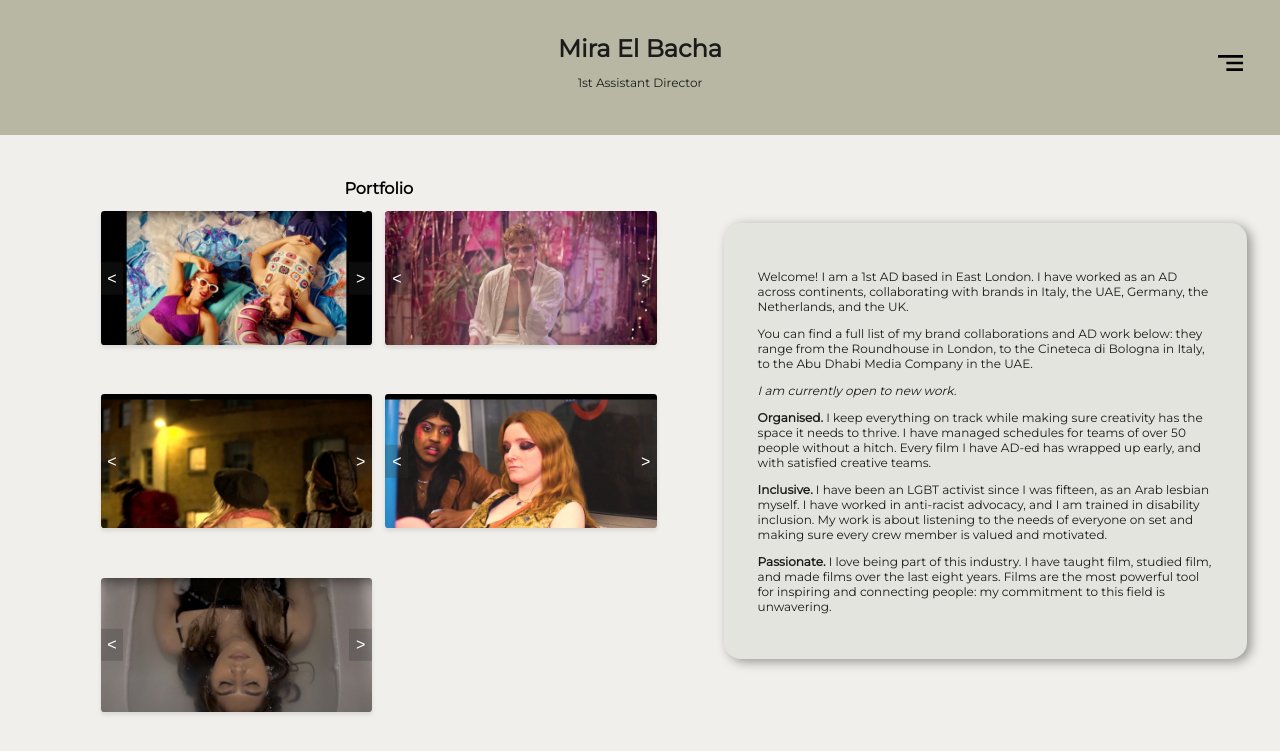
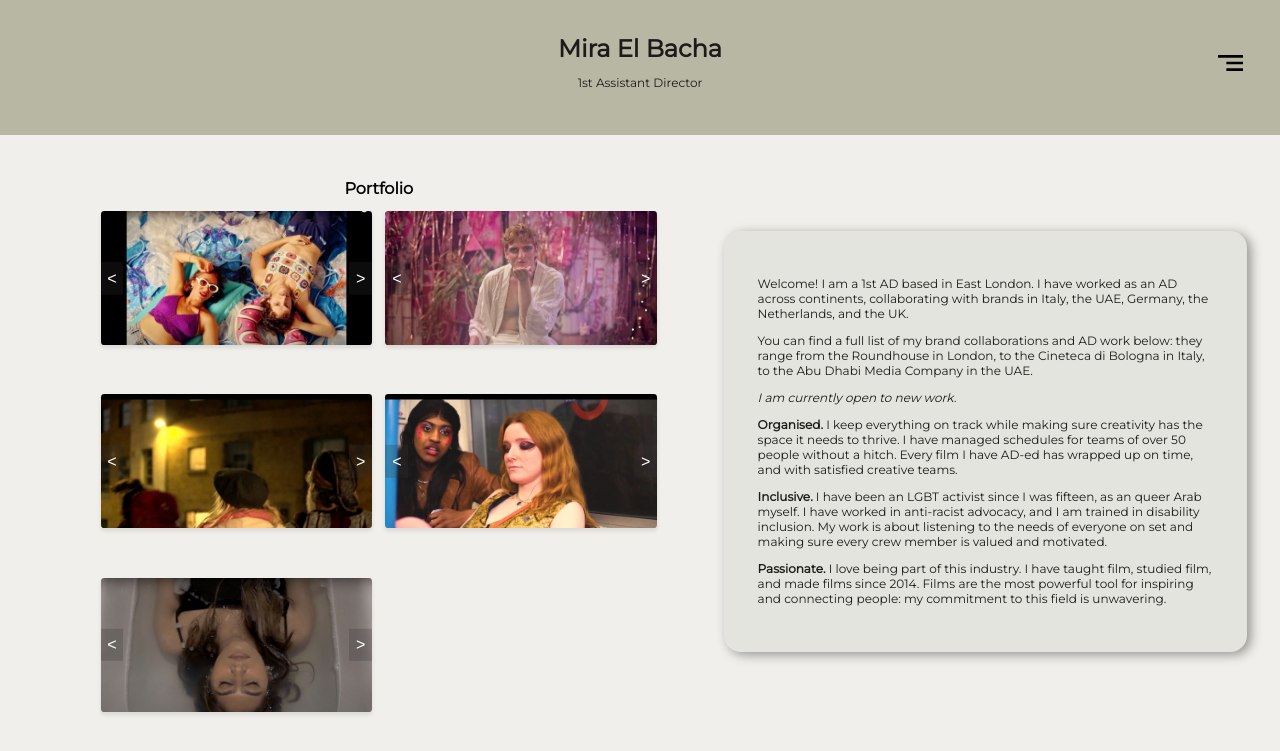
Before and after one commit to chiagger/Mira-El-Bacha, a plain HTML site: page index.html in a window 1280 px wide. Shown: the top 751 px of the page. Drawn offline with Linux system fonts and the light colour scheme.

Commit message:
Updated description and CV

```diff
--- a/index.html
+++ b/index.html
@@ -101,20 +101,21 @@
             <b>Organised.</b> I keep everything on track while making sure
             creativity has the space it needs to thrive. I have managed
             schedules for teams of over 50 people without a hitch. Every film I
-            have AD-ed has wrapped up early, and with satisfied creative teams.
+            have AD-ed has wrapped up on time, and with satisfied creative
+            teams.
           </p>
           <p>
             <b>Inclusive.</b> I have been an LGBT activist since I was fifteen,
-            as an Arab lesbian myself. I have worked in anti-racist advocacy,
-            and I am trained in disability inclusion. My work is about listening
-            to the needs of everyone on set and making sure every crew member is
+            as an queer Arab myself. I have worked in anti-racist advocacy, and
+            I am trained in disability inclusion. My work is about listening to
+            the needs of everyone on set and making sure every crew member is
             valued and motivated.
           </p>
           <p>
             <b>Passionate.</b> I love being part of this industry. I have taught
-            film, studied film, and made films over the last eight years. Films
-            are the most powerful tool for inspiring and connecting people: my
-            commitment to this field is unwavering.
+            film, studied film, and made films since 2014. Films are the most
+            powerful tool for inspiring and connecting people: my commitment to
+            this field is unwavering.
           </p>
         </div>
       </div>
```
Also changed, not shown: Presenter/CV.js (+8 -0 lines).
